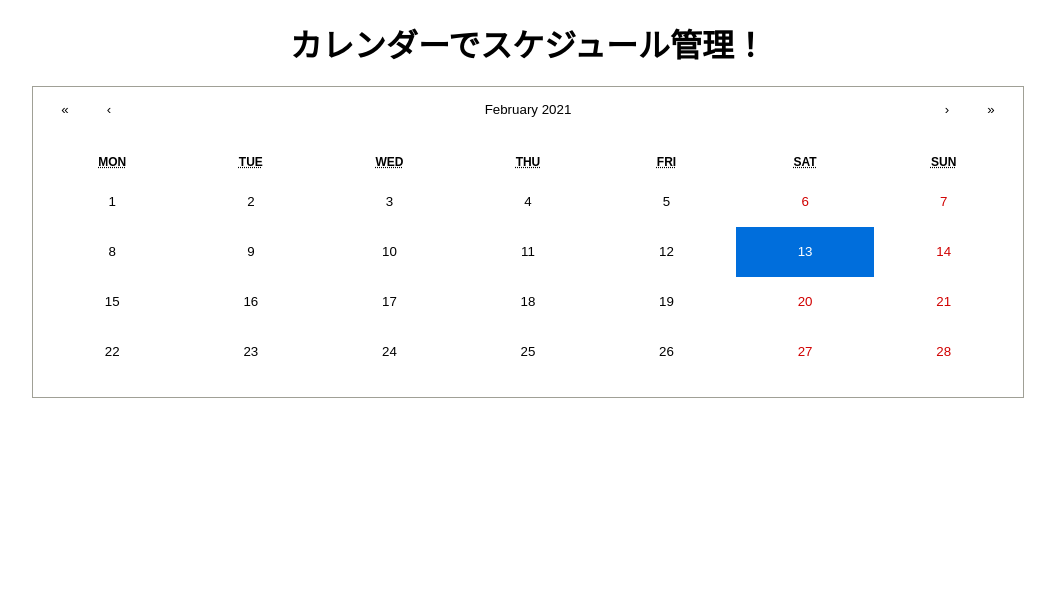
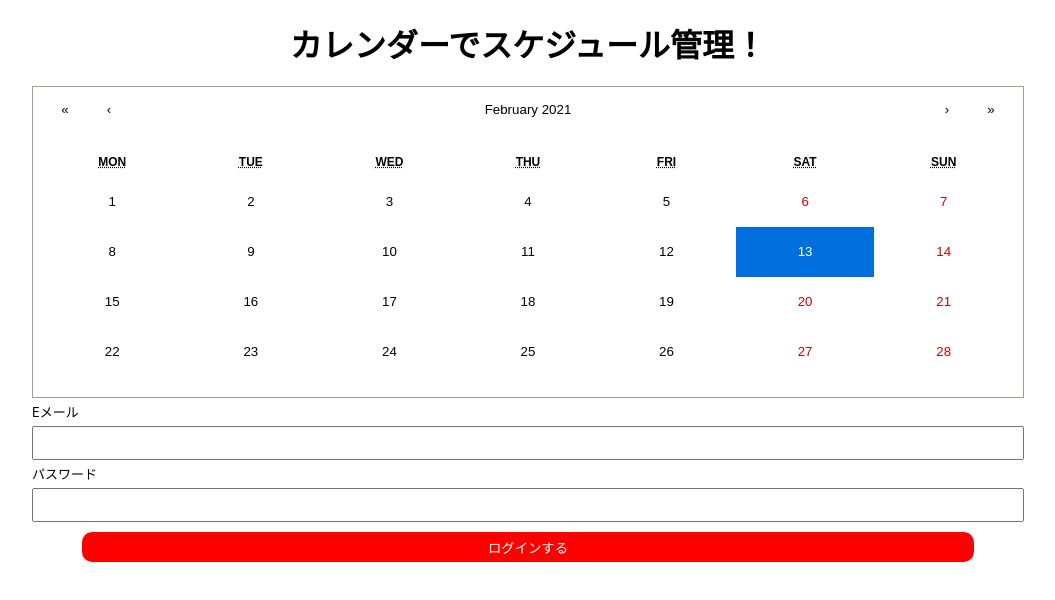
Before and after one commit to takaya787/cal_frontend, a Next.js app in the folder apps/: page / in a window 1280 px wide. Shown: the top 600 px of the page, without its empty margins (112-1167 px from the left). Built offline with nearby package versions, Linux system fonts and the light colour scheme.

Commit message:
login form作成　完了

```diff
--- /dev/null
+++ b/apps/components/Forms/LoginForm.js
@@ -0,0 +1,69 @@
+import { useContext } from 'react';
+import { useForm } from 'react-hook-form';
+import { useRouter } from 'next/router';
+import Auth from '../../modules/auth'
+//contexts
+import { UserContext } from '../../pages/_app';
+import styles from './UserForm.module.css';
+
+const endpoint = process.env.API_ENDPOINT + 'login'
+
+export function LoginForm() {
+  const router = useRouter();
+
+  //_appからcontextsを受け取る
+  const { setUser } = useContext(UserContext);
+
+  const { register, handleSubmit } = useForm();
+
+  const onSubmit = (value) => {
+    // console.log(value.title);
+    fetch(endpoint, {
+      method: 'POST', // or 'PUT'
+      headers: {
+        'Content-Type': 'application/json'
+      },
+      body: JSON.stringify({
+        email: value.email,
+        password: value.password,
+      }),
+    })
+      .then(response => response.json())
+      .then(data => {
+        if (data.error) {
+          // console.log(data.error);
+          alert(data.error);
+          return
+        }
+        console.log("Logined successfully");
+        Auth.login(data.token);
+        const user_data = data.user
+        setUser({ email: user_data.email, id: user_data.id, name: user_data.name });
+        // router.push('/reviews/new');
+      })
+      .catch((error) => {
+        console.error('Error:', error);
+      });
+  }
+  return (
+    <form className={styles.form} onSubmit={handleSubmit(onSubmit)}>
+      <label className={styles.label} htmlFor="email">Eメール</label>
+      <input
+        className={styles.form_input}
+        id="email"
+        name="email"
+        type="email"
+        ref={register({ required: 'emailは必須です' })}
+      />
+      <label className={styles.label} htmlFor="password">パスワード</label>
+      <input
+        className={styles.form_input}
+        id="password"
+        type="password"
+        name="password"
+        ref={register({ required: 'passwordは必須です' })}
+      />
+      <button type="submit" className={styles.form_submit}>ログインする</button>
+    </form>
+  )
+}
--- a/apps/components/Forms/UserForm.js
+++ b/apps/components/Forms/UserForm.js
@@ -14,6 +14,7 @@ const endpoint = process.env.API_ENDPOINT + 'users'
 
 export function UserForm() {
   const router = useRouter();
+
   const { register, handleSubmit, formstate } = useForm();
   const initialerrors = { name: '', email: '', password: '', password_confirmation: '' };
 
--- a/apps/pages/index.js
+++ b/apps/pages/index.js
@@ -3,6 +3,7 @@ import styles from '../styles/Home.module.css'
 //components
 import { Main } from '../components/Main'
 import { UserForm } from '../components/Forms/UserForm'
+import { LoginForm } from '../components/Forms/LoginForm'
 
 export default function Home() {
   return (
@@ -13,6 +14,7 @@ export default function Home() {
       <h1>カレンダーでスケジュール管理！</h1>
       <Main />
       {/* <UserForm /> */}
+      <LoginForm />
     </div>
   )
 }
```
